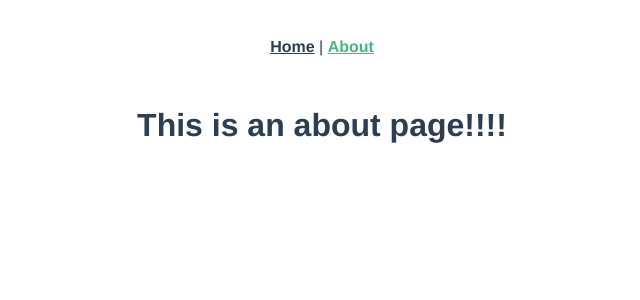
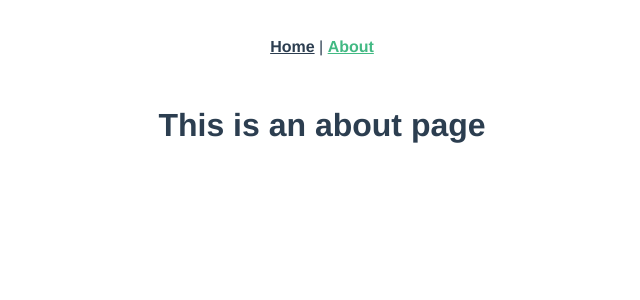
Before and after one commit to tao52525/vue-docker-demo, a Vue app: page /about in a window 1280 px wide. Shown: the top 300 px of the page, without its empty margins (318-958 px from the left). Built offline with nearby package versions, Linux system fonts and the light colour scheme.

Commit message:
feat(About): page view change

```diff
--- a/src/views/About.vue
+++ b/src/views/About.vue
@@ -1,5 +1,5 @@
 <template>
   <div class="about">
-    <h1>This is an about page!!!!</h1>
+    <h1>This is an about page</h1>
   </div>
 </template>
```
